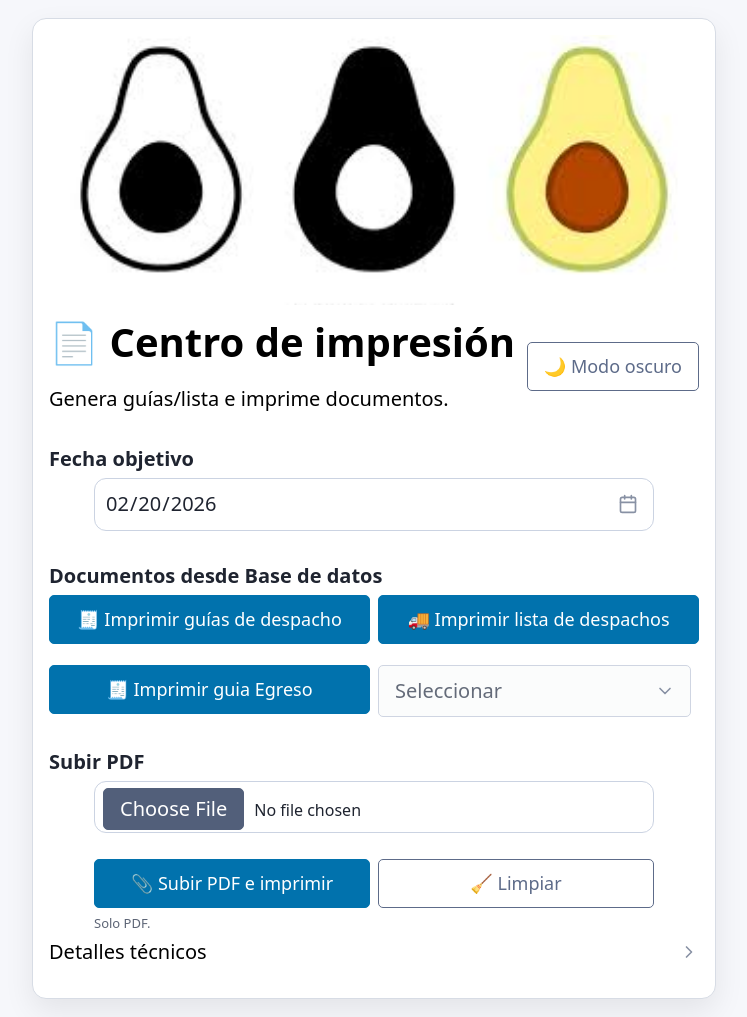
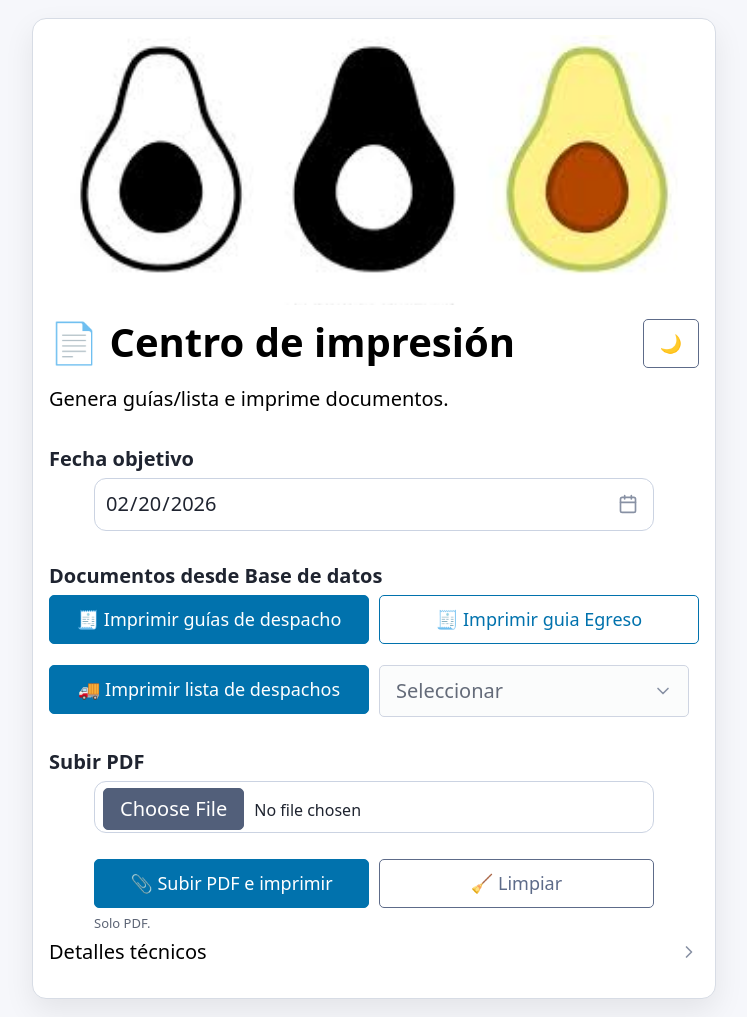
Before and after one commit to FlySka/savh_print_app, a Python web app: template templates/index.html in a window 1280 px wide. Shown: the whole page, without its empty margins (266-1013 px from the left). Run offline with Jinja, Linux system fonts and the light colour scheme; the template is opened without the code that fills it, so the values that code supplies are empty; style sheets or scripts are compiled from the project's sources; some libraries are stand-ins or nearby versions.

Commit message:
update: index.html, main.js, main.css y README.md

```diff
--- a/static/css/main.css
+++ b/static/css/main.css
@@ -14,7 +14,7 @@
   --savh-header-subtitle-color: #000000;
   --savh-tech-summary-color: #000000;
   --savh-btn-font-size: 18px;
-  --savh-gap: 8px;
+  --savh-gap: 10px;
   --pico-form-element-spacing-vertical: 0.5rem;   /* ↑↓ botones */
   --pico-form-element-spacing-horizontal: 0.8rem; /* ←→ botones */
 }
@@ -64,9 +64,10 @@ body {
 
 .card-header {
   display: flex;
-  align-items: center;
-  justify-content: space-between;
+  align-items: flex-start;
+  justify-content: flex-start;
   gap: 10px;
+  position: relative;
 }
 
 body:not(.theme-dark) .card-header h1 {
@@ -75,6 +76,16 @@ body:not(.theme-dark) .card-header h1 {
 
 body:not(.theme-dark) .card-header p {
   color: var(--savh-header-subtitle-color);
+}
+
+.card-header__text {
+  padding-right: 110px;
+}
+
+.theme-toggle {
+  position: absolute;
+  top: 0;
+  right: 0;
 }
 
 .stack {
--- a/static/js/main.js
+++ b/static/js/main.js
@@ -22,10 +22,10 @@ function applyTheme(theme) {
   const body = document.body;
   if (theme === "dark") {
     body.classList.add("theme-dark");
-    themeBtn.textContent = "🌞 Modo claro";
+    themeBtn.textContent = "🌞";
   } else {
     body.classList.remove("theme-dark");
-    themeBtn.textContent = "🌙 Modo oscuro";
+    themeBtn.textContent = "🌙";
   }
   localStorage.setItem("theme", theme);
 }
--- a/templates/index.html
+++ b/templates/index.html
@@ -14,11 +14,11 @@
         <img id="banner" class="banner" src="/static/images/banner.jpg" alt="Banner" style="height: 270px; object-fit: cover;" />
 
         <div class="card-header">
-          <div>
+          <div class="card-header__text">
             <h1>📄 Centro de impresión</h1>
             <p>Genera guías/lista e imprime documentos.</p>
           </div>
-          <button id="btnTheme" class="secondary outline" type="button">🌙 Modo oscuro</button>
+          <button id="btnTheme" class="secondary outline theme-toggle" type="button">🌙</button>
         </div>
 
         <div class="section-title">Fecha objetivo</div>
@@ -31,12 +31,12 @@
         <div class="docs-grid">
           <div class="stack">
             <button id="btnGuides" class="btn-block" type="button">🧾 Imprimir guías de despacho</button>
-            <button id="btnEgreso" class="btn-block" type="button">🧾 Imprimir guia Egreso</button>
+            <button id="btnShipping" class="btn-block" type="button">🚚 Imprimir lista de despachos</button>
 
           </div>
 
           <div class="stack">
-            <button id="btnShipping" class="btn-block" type="button">🚚 Imprimir lista de despachos</button>
+            <button id="btnEgreso" class="btn-block primary outline" type="button">🧾 Imprimir guia Egreso</button>
             <div class="egreso-actions">
               <select id="egresoSelect" name="egresoSelect" aria-label="Seleccionar egreso" required>
                 <option selected disabled value="">Seleccionar</option>
```
Also changed, not shown: README.md.
